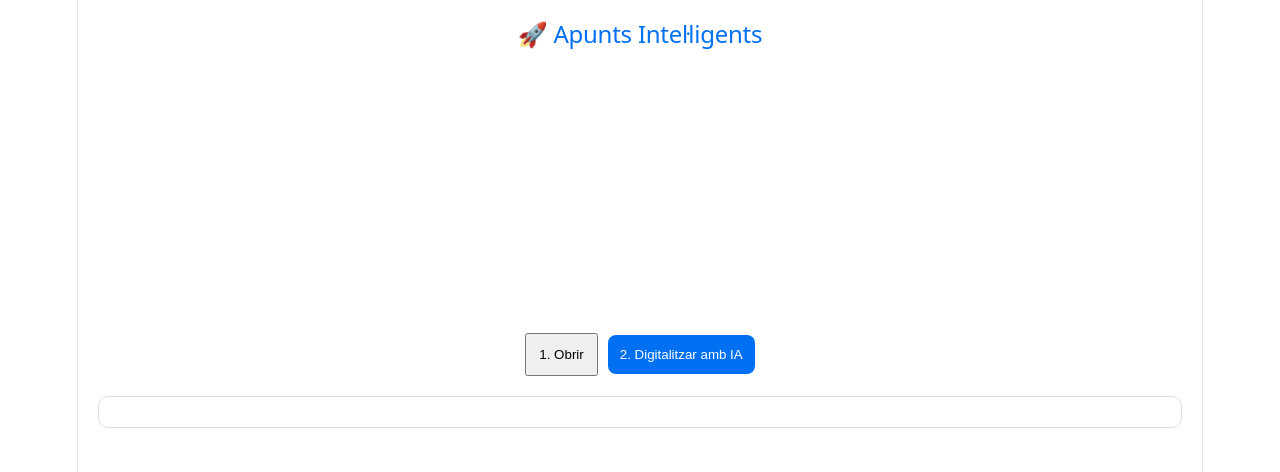
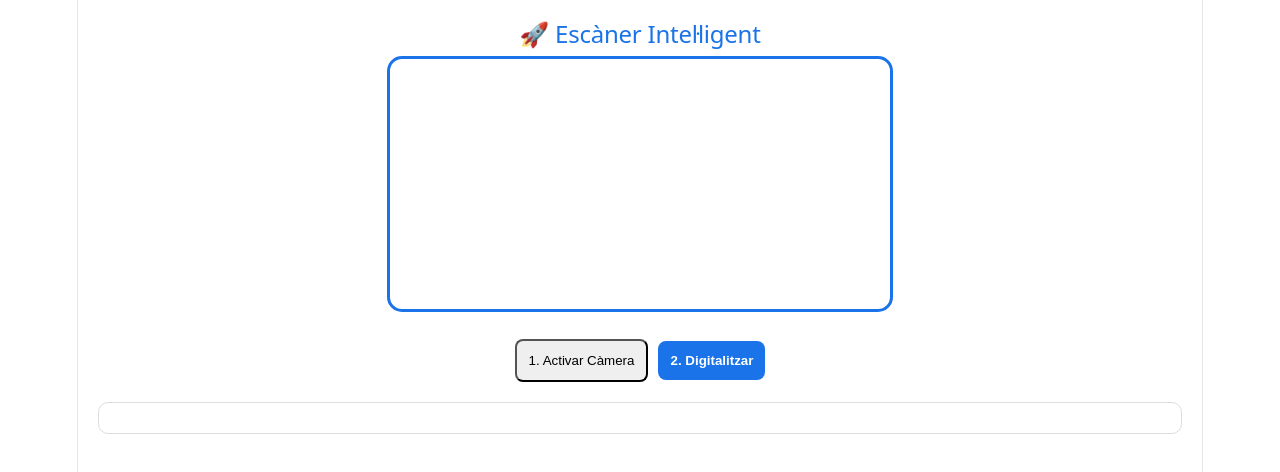
Before and after one commit to smenend1/meus-apunts-pwa, a React (Vite) app: page / in a window 1280 px wide. Shown: the top 472 px of the page. Built offline with nearby package versions, Linux system fonts and the light colour scheme.

Commit message:
Add files via upload

```diff
--- a/src/App.jsx
+++ b/src/App.jsx
@@ -6,7 +6,6 @@ function App() {
   const videoRef = useRef(null);
   const canvasRef = useRef(null);
 
-  // ⚠️ Enganxa la teva API KEY aquí
   const GEMINI_API_KEY = "AIzaSyAaXi8T8JMBf2epxzDBl3yj3HvolbrzA4k";
 
   const startCamera = async () => {
@@ -23,27 +22,37 @@ function App() {
   const processWithGemini = async () => {
     const video = videoRef.current;
     const canvas = canvasRef.current;
-
     if (!video || video.readyState !== 4) return;
 
     canvas.width = video.videoWidth;
     canvas.height = video.videoHeight;
     canvas.getContext('2d').drawImage(video, 0, 0);
-
     const base64Image = canvas.toDataURL('image/jpeg', 0.8).split(',')[1];
 
     setLoading(true);
-    setText("Analitzant amb la tecnologia de Gemini...");
+    setText("Provant de connectar amb el cervell de la IA...");
+
+    // Llista de models per provar en ordre de modernitat
+    const modelsToTry = [
+      "gemini-1.5-flash-latest",
+      "gemini-1.5-flash",
+      "gemini-pro-vision"
+    ];
+
+    let success = false;
+    let lastError = "";
+
+    for (const model of modelsToTry) {
+      if (success) break;
 
       try {
-      // Intentem amb la versió v1beta i el model gemini-1.5-flash
-      const response = await fetch(`https://generativelanguage.googleapis.com/v1beta/models/gemini-1.5-flash:generateContent?key=${GEMINI_API_KEY}`, {
+        const response = await fetch(`https://generativelanguage.googleapis.com/v1beta/models/${model}:generateContent?key=${GEMINI_API_KEY}`, {
           method: 'POST',
           headers: { 'Content-Type': 'application/json' },
           body: JSON.stringify({
             contents: [{
               parts: [
-              { text: "Ets un expert en OCR. Transcriu el text d'aquesta imatge en català. Si hi ha apunts o exercicis, passa'ls a net i resol-los si cal." },
+                { text: "Ets un expert en apunts. Transcriu el text d'aquesta imatge en català, neteja errors i resol exercicis si n'hi ha." },
                 { inline_data: { mime_type: "image/jpeg", data: base64Image } }
               ]
             }]
@@ -54,28 +63,31 @@ function App() {
 
         if (data.candidates && data.candidates[0].content) {
           setText(data.candidates[0].content.parts[0].text);
+          success = true;
         } else if (data.error) {
-        // Si encara dona error de "model not found", provarem de posar "gemini-1.5-flash-latest"
-        setText(`Error de Google: ${data.error.message}`);
-      } else {
-        setText("No s'ha obtingut resposta. Intenta-ho de nou.");
+          lastError = data.error.message;
+          console.log(`Model ${model} ha fallat:`, lastError);
         }
-    } catch (error) {
-      setText("Error de connexió.");
-    } finally {
+      } catch (err) {
+        lastError = "Error de xarxa";
+      }
+    }
+
+    if (!success) {
+      setText(`❌ No hem pogut connectar. Google diu: ${lastError}\n\nConsell: Revisa que la teva API KEY sigui correcta.`);
+    }
     setLoading(false);
-    }
   };
 
   return (
     <div style={{ padding: '20px', textAlign: 'center', fontFamily: 'sans-serif' }}>
-      <h2 style={{ color: '#0070f3' }}>🚀 Apunts Intel·ligents</h2>
-      <video ref={videoRef} autoPlay playsInline style={{ width: '100%', maxWidth: '500px', borderRadius: '15px' }} />
+      <h2 style={{ color: '#1a73e8' }}>🚀 Escàner Intel·ligent</h2>
+      <video ref={videoRef} autoPlay playsInline muted style={{ width: '100%', maxWidth: '500px', borderRadius: '15px', border: '3px solid #1a73e8' }} />
       <canvas ref={canvasRef} style={{ display: 'none' }} />
       <div style={{ margin: '20px' }}>
-        <button onClick={startCamera} style={{ padding: '12px', marginRight: '10px' }}>1. Obrir</button>
-        <button onClick={processWithGemini} disabled={loading} style={{ padding: '12px', backgroundColor: '#0070f3', color: 'white', borderRadius: '8px', border: 'none' }}>
-          {loading ? "Processant..." : "2. Digitalitzar amb IA"}
+        <button onClick={startCamera} style={btnS}>1. Activar Càmera</button>
+        <button onClick={processWithGemini} disabled={loading} style={btnP}>
+          {loading ? "Provant models..." : "2. Digitalitzar"}
         </button>
       </div>
       <div style={{ textAlign: 'left', background: 'white', padding: '15px', borderRadius: '10px', border: '1px solid #ddd' }}>
@@ -85,4 +97,7 @@ function App() {
   );
 }
 
+const btnS = { padding: '12px', marginRight: '10px', borderRadius: '8px', cursor: 'pointer' };
+const btnP = { padding: '12px', backgroundColor: '#1a73e8', color: 'white', border: 'none', borderRadius: '8px', fontWeight: 'bold' };
+
 export default App;
```
Lines whose indentation alone changed are shown as unchanged.
